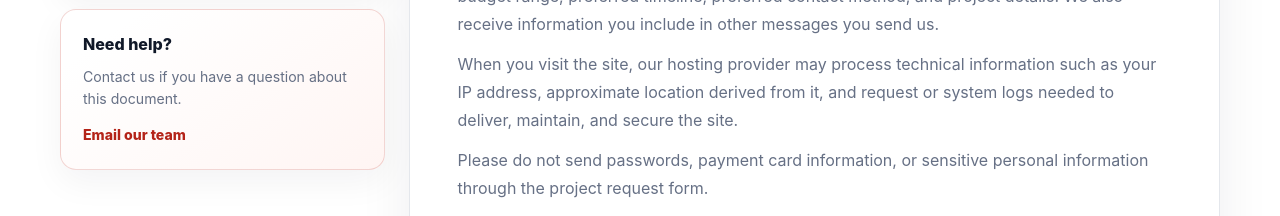
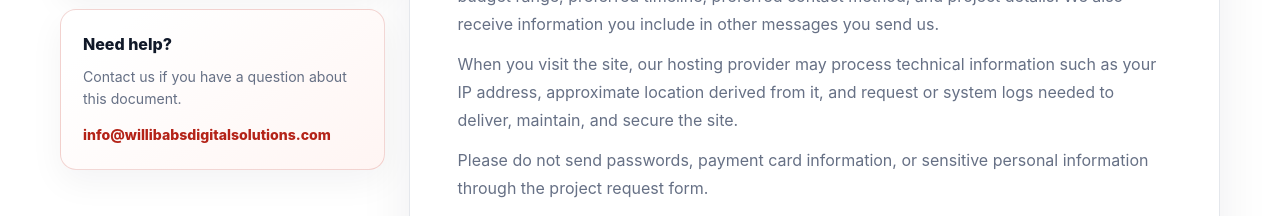
Before and after one commit to davidjames2708-dotcom/willibabsdigitalsolutions, a Next.js app: page /privacy-policy in a window 1280 px wide. Shown: the part 800-1016 px from the top of the page. Built offline with nearby package versions, Linux system fonts and the light colour scheme.

Commit message:
Show public email in legal page contact card

```diff
--- a/components/LegalPageLayout.jsx
+++ b/components/LegalPageLayout.jsx
@@ -27,7 +27,9 @@ export default function LegalPageLayout({ title, intro, sections }) {
           <div className="legal-help-card">
             <span>Need help?</span>
             <p>Contact us if you have a question about this document.</p>
-            <a href="mailto:info@willibabsdigitalsolutions.com">Email our team</a>
+            <a href="mailto:info@willibabsdigitalsolutions.com">
+              info@willibabsdigitalsolutions.com
+            </a>
           </div>
         </aside>
 
--- a/style.css
+++ b/style.css
@@ -2951,6 +2951,7 @@ textarea:focus {
   color: #b42318;
   font-size: 0.88rem;
   font-weight: 800;
+  overflow-wrap: anywhere;
   text-decoration: none;
 }
 
```
